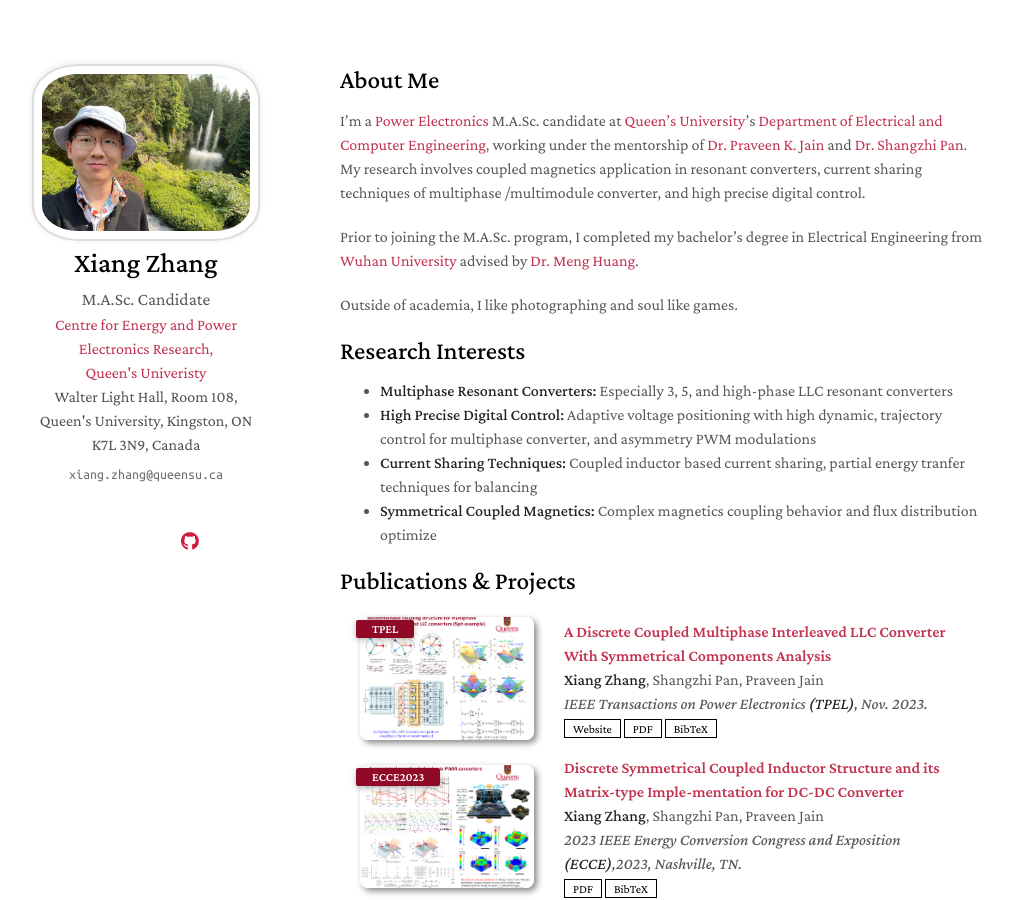
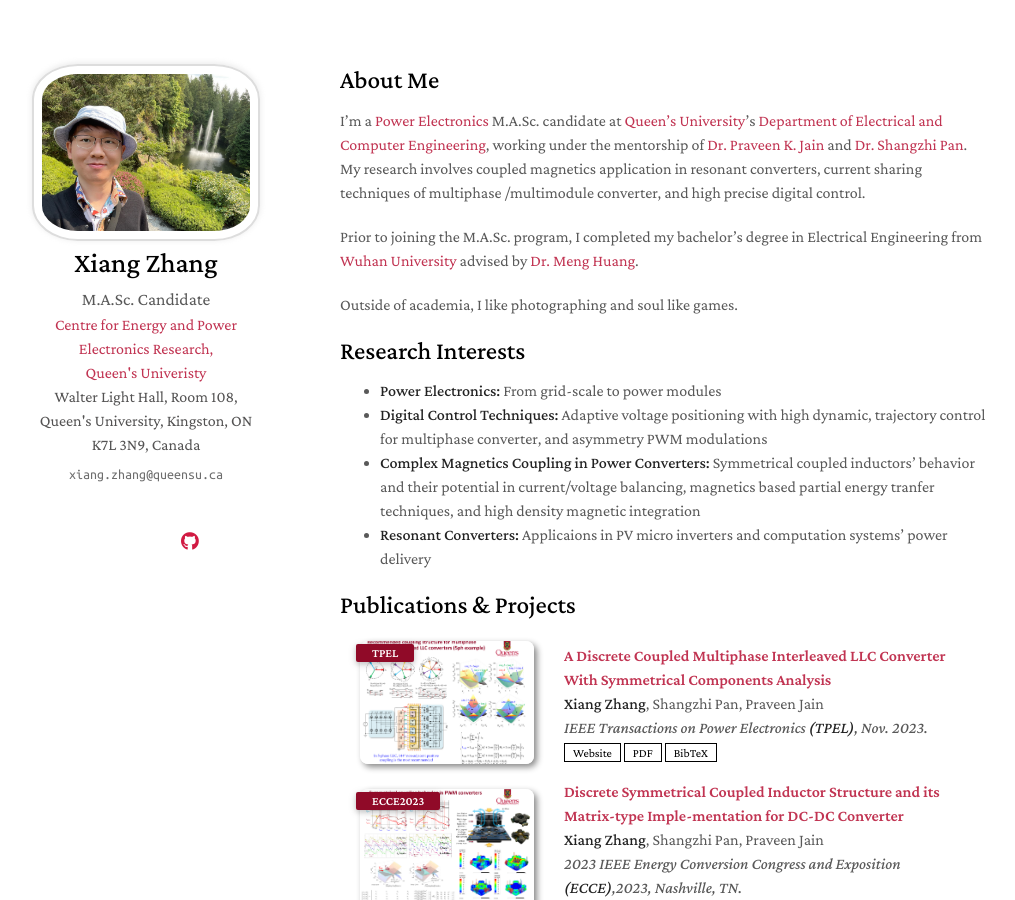
Before and after one commit to XiangZhangPE/XiangZhangPE_old.github.io, a Jekyll site: the page built from index.md, in a window 1280 px wide and 900 px high. Shown: the whole window, without its empty margins (130-1145 px from the left). Built offline with Jekyll 4.4.1, drawn with Linux system fonts in a browser that asks for light colours; nearby versions of some CDN libraries; a style sheet for code colours, icons or effects is not loaded; our own code applies the rules of GitHub Pages for plain Markdown files.

Commit message:
Update index.md

```diff
--- a/index.md
+++ b/index.md
@@ -18,11 +18,20 @@
 
 Outside of academia, I like photographing and soul like games.
 
+<!--
 ## Research Interests
 - **Multiphase Resonant Converters:** Especially 3, 5, and high-phase LLC resonant converters
 - **High Precise Digital Control:** Adaptive voltage positioning with high dynamic, trajectory control for multiphase converter, and asymmetry PWM modulations
 - **Current Sharing Techniques:** Coupled inductor based current sharing, partial energy tranfer techniques for balancing
 - **Symmetrical Coupled Magnetics:** Complex magnetics coupling behavior and flux distribution optimize
+-->
+
+## Research Interests
+- **Power Electronics:** From grid-scale to power modules
+- **Digital Control Techniques:** Adaptive voltage positioning with high dynamic, trajectory control for multiphase converter, and asymmetry PWM modulations
+- **Complex Magnetics Coupling in Power Converters:** Symmetrical coupled inductors' behavior and their potential in current/voltage balancing, magnetics based partial energy tranfer techniques, and high density magnetic integration
+- **Resonant Converters:** Applicaions in PV micro inverters and computation systems' power delivery
+
 
 {% include_relative _includes/projects.md %}
 
```
